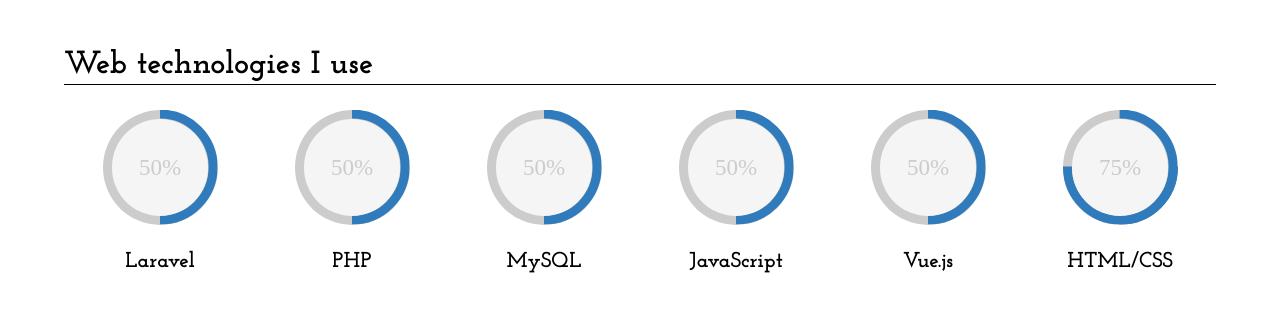
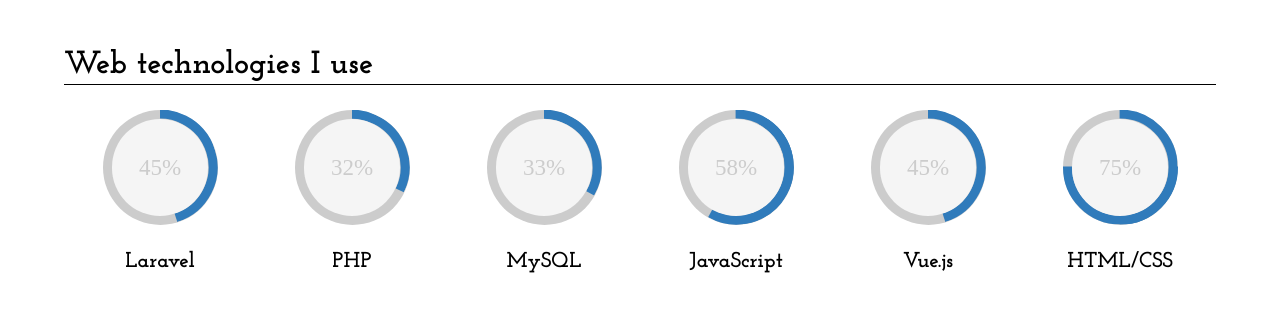
Before and after one commit to amfische/amfische.github.io, a Jekyll site: the page built from about.html, in a window 1280 px wide. Shown: the part 478-790 px from the top of the page. Built offline with Jekyll 4.4.1, drawn with Linux system fonts in a browser that asks for light colours; nearby versions of some CDN libraries; some web fonts are replaced.

Commit message:
added progress circle animations on about page

```diff
--- a/_includes/about-footer.html
+++ b/_includes/about-footer.html
@@ -5,7 +5,35 @@
 <script src="/assets/js/app.js"></script>
 
 <script>
+	$(document).ready(function() {
 
+		function animate(e, level) {
+
+			let el = document.getElementsByClassName(e);
+			let width = 1;
+			let id = setInterval(frame, 23);
+
+		  function frame() {
+		    if (width >= level) {
+		      clearInterval(id);
+		    } else {
+		    	width++;
+		      el[0].classList.remove('p' + (width - 1));
+		      el[0].classList.add('p' + width);
+		      el[0].childNodes[1].innerHTML = width + "%";
+		    }
+		  }
+
+		};
+
+		animate('laravel', 45);
+		animate('php', 32);
+		animate('mysql', 33);
+		animate('js', 58);
+		animate('vue', 45);
+		animate('html-css', 75);
+
+	});
 
 </script>
 
--- a/about.html
+++ b/about.html
@@ -18,8 +18,8 @@
 		<h1>Web technologies I use</h1>
 
 		<div class="skill-item">
-      <div class="c100 p50 big">
-        <span>50%</span>
+      <div class="c100 p1 big laravel">
+        <span>45%</span>
         <div class="slice">
           <div class="bar"></div>
           <div class="fill"></div>
@@ -29,8 +29,8 @@
     </div>
 
     <div class="skill-item">
-      <div class="c100 p50 big">
-        <span>50%</span>
+      <div class="c100 p1 big php">
+        <span>32%</span>
         <div class="slice">
           <div class="bar"></div>
           <div class="fill"></div>
@@ -40,8 +40,8 @@
     </div>
 
     <div class="skill-item">
-      <div class="c100 p50 big">
-        <span>50%</span>
+      <div class="c100 p1 big mysql">
+        <span>33%</span>
         <div class="slice">
           <div class="bar"></div>
           <div class="fill"></div>
@@ -51,8 +51,8 @@
     </div>
 
     <div class="skill-item">
-      <div class="c100 p50 big">
-        <span>50%</span>
+      <div class="c100 p1 big js">
+        <span>58%</span>
         <div class="slice">
           <div class="bar"></div>
           <div class="fill"></div>
@@ -62,8 +62,8 @@
     </div>
 
     <div class="skill-item">
-      <div class="c100 p50 big">
-        <span>50%</span>
+      <div class="c100 p1 big vue">
+        <span>45%</span>
         <div class="slice">
           <div class="bar"></div>
           <div class="fill"></div>
@@ -73,7 +73,7 @@
     </div>
 
     <div class="skill-item">
-      <div class="c100 p75 big">
+      <div class="c100 p1 big html-css">
         <span>75%</span>
         <div class="slice">
           <div class="bar"></div>
```
